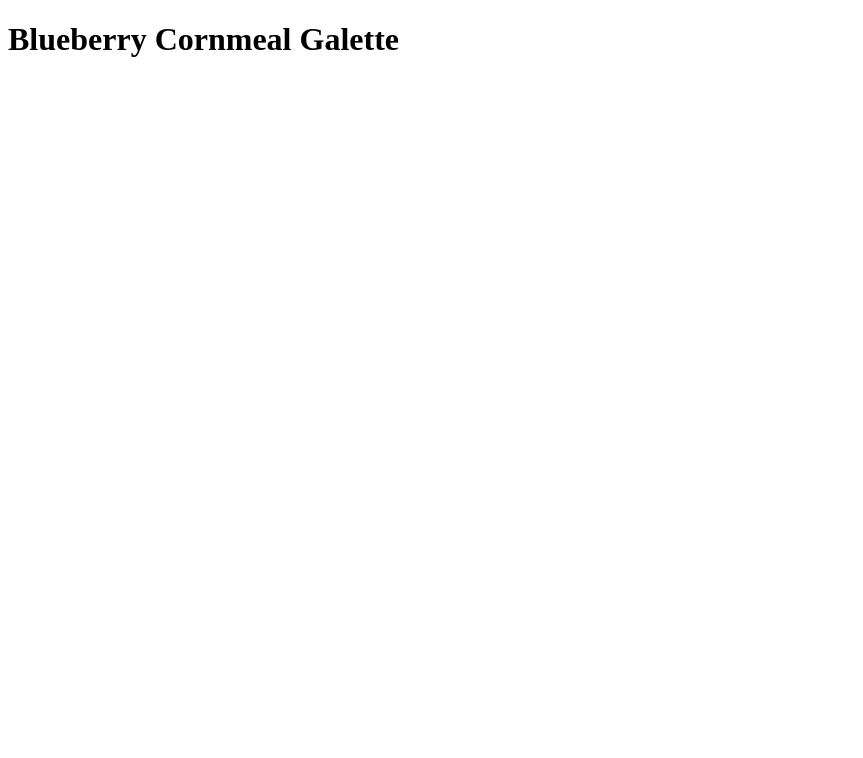
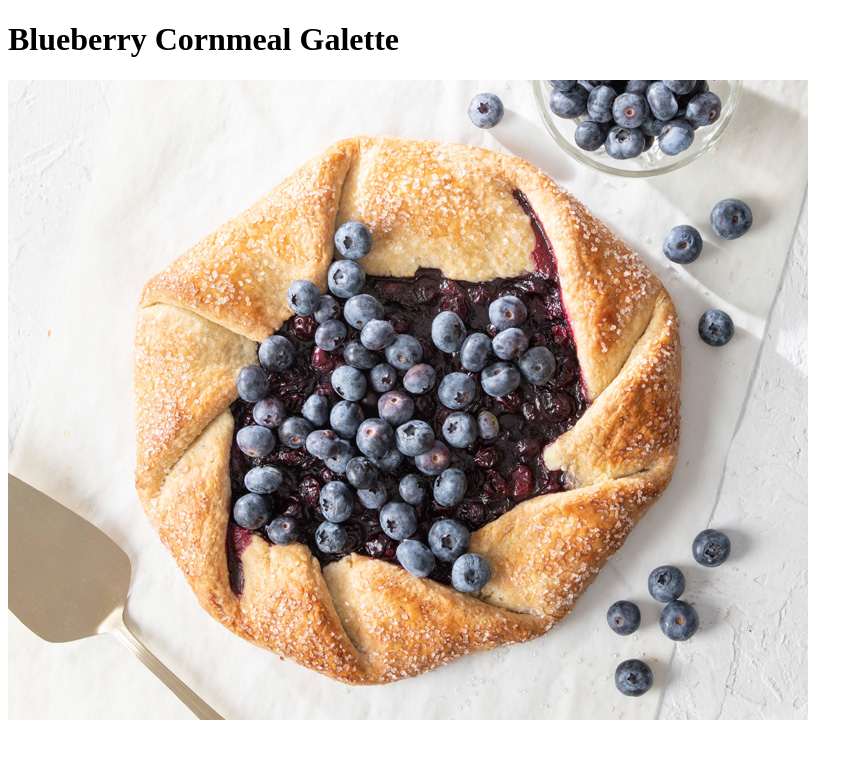
Before and after one commit to JezzeX/odin-recipes, a plain HTML site: page recipes/blueberryCornmealGalette.html in a window 1280 px wide. Shown: the whole page, without its empty margins (0-863 px from the left). Drawn offline with Linux system fonts and the light colour scheme.

Commit message:
Added image

```diff
--- a/recipes/blueberryCornmealGalette.html
+++ b/recipes/blueberryCornmealGalette.html
@@ -8,5 +8,6 @@
   </head>
   <body>
     <h1>Blueberry Cornmeal Galette</h1>
+    <img src="../resources/CornmealBlueberryGallette.jpeg" />
   </body>
 </html>
```
Also changed, not shown: resources/CornmealBlueberryGallette.jpeg (added).
